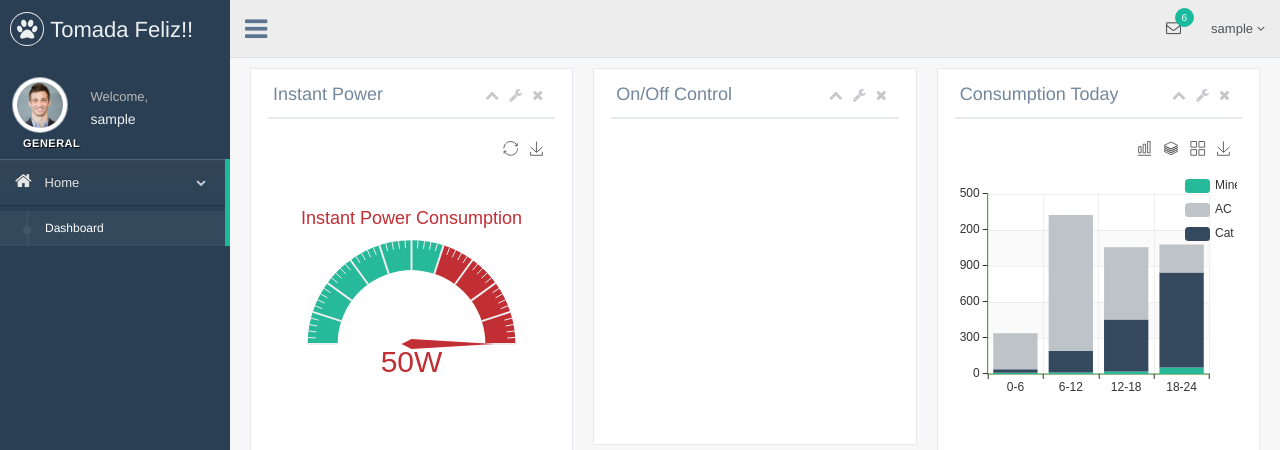
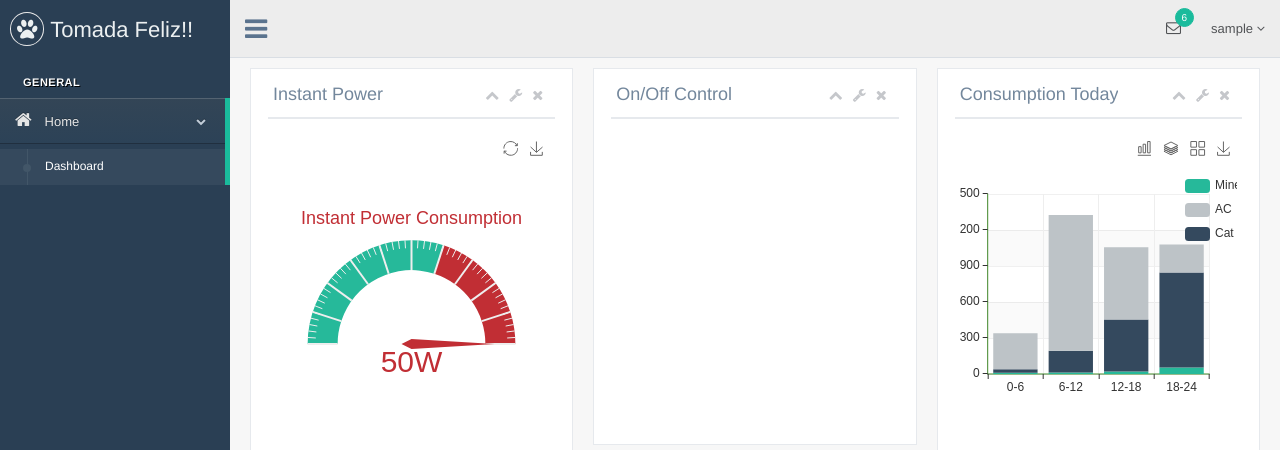
Before and after one commit to IBEXcps/HaLiO-Server, a Django app: page /dash in a window 1280 px wide. Shown: the top 450 px of the page. Run offline with Django 3.2, Linux system fonts and the light colour scheme; the visitor is signed in with stand-in values (Sample User, id 1); data that the repository does not hold is empty; some libraries are stand-ins or nearby versions.

Commit message:
remove profile on left-side menu

```diff
--- a/apirest/templates/index.html
+++ b/apirest/templates/index.html
@@ -31,18 +31,6 @@
                 </div>
 
                 <div class="clearfix"></div>
-
-                <!-- menu profile quick info -->
-                <div class="profile">
-                    <div class="profile_pic">
-                        <img src="{% static 'images/img.jpg' %}" alt="..." class="img-circle profile_img">
-                    </div>
-                    <div class="profile_info">
-                        <span>Welcome,</span>
-                        <h2>{{ user }}</h2>
-                    </div>
-                </div>
-                <!-- /menu profile quick info -->
 
                 <br/>
 
```
